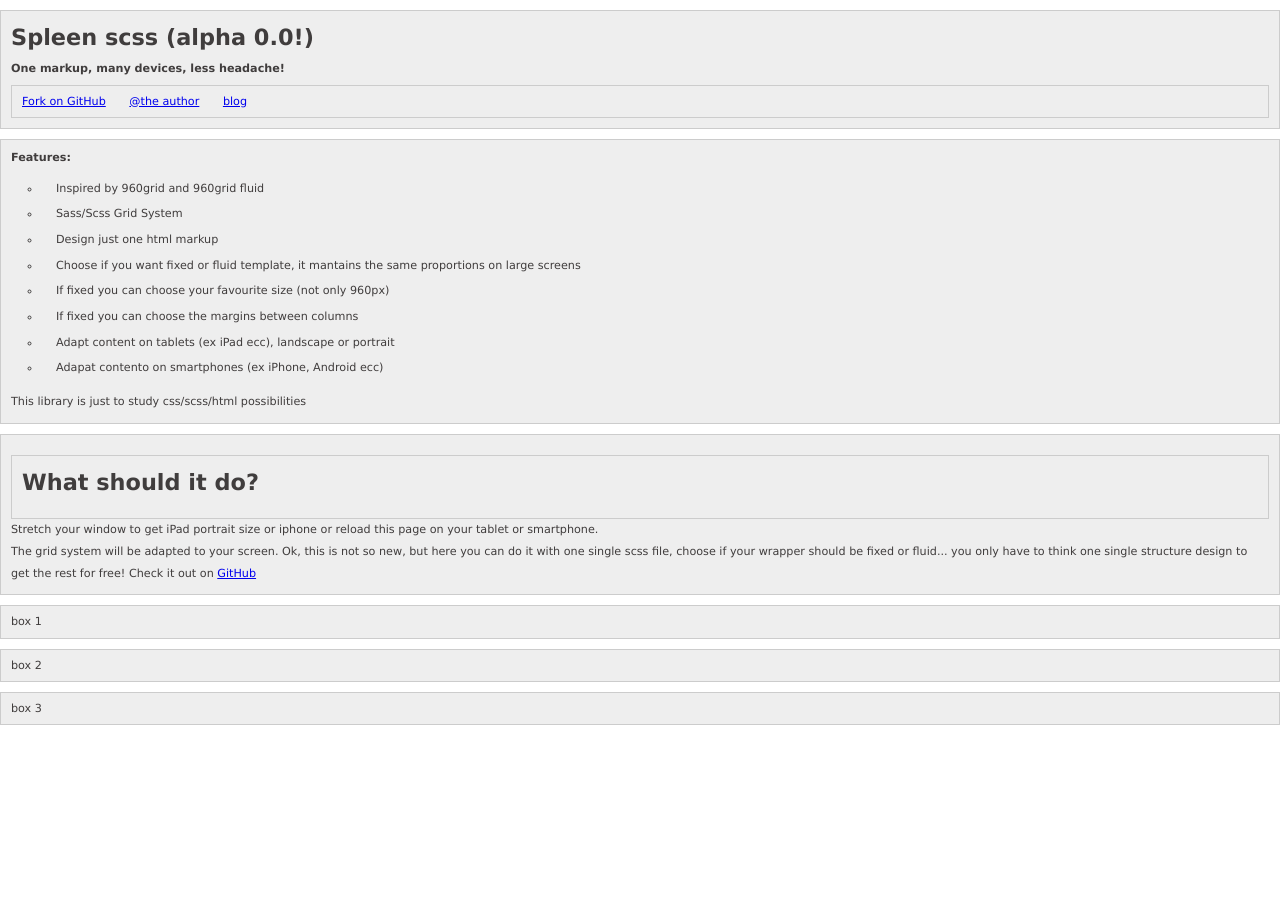
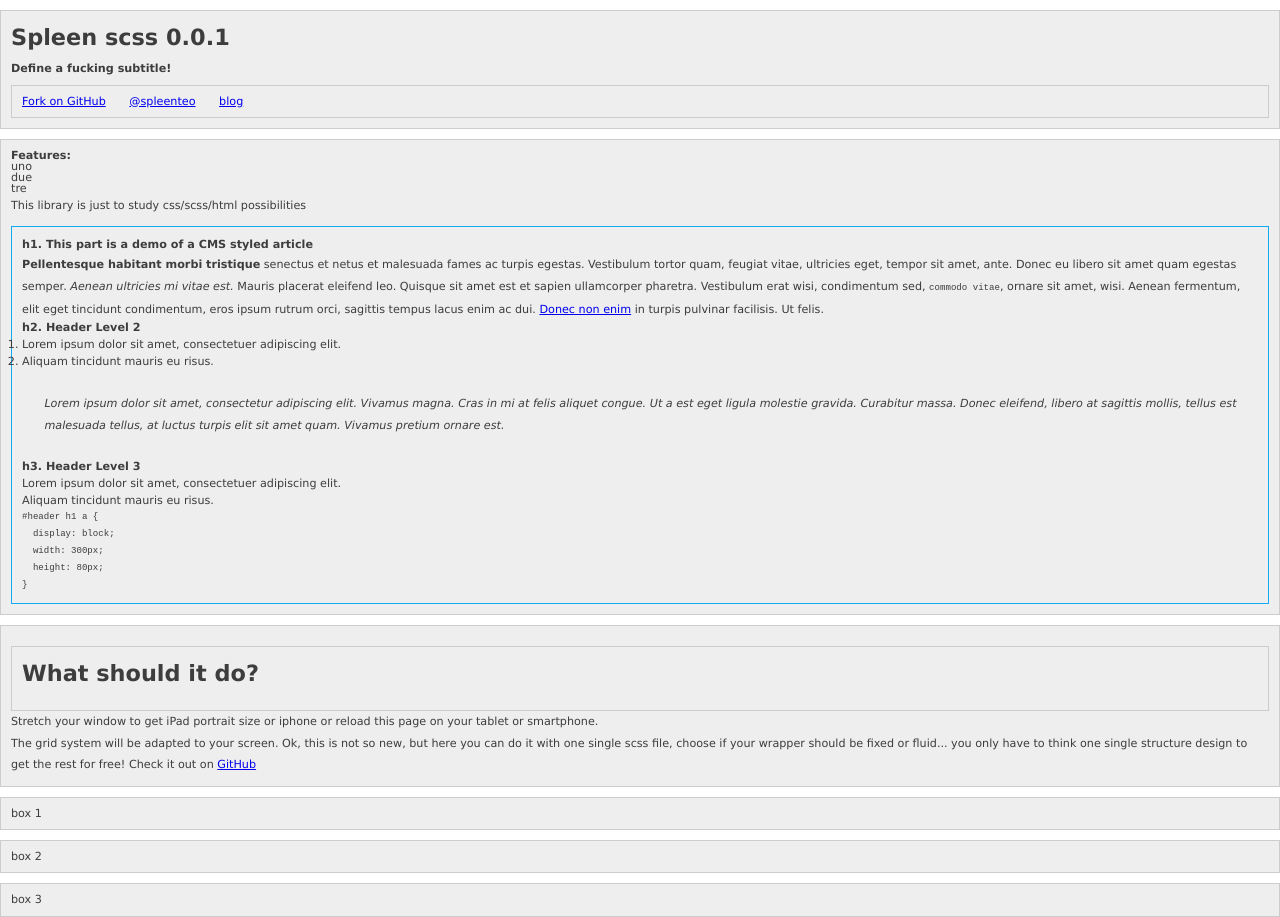
Before and after one commit to spleenteo/spleen_scss, a plain HTML site: page index.html in a window 1280 px wide. Before the commit the page ends 800 px from the top, so only its background shows below. Drawn offline with nearby package versions, Linux system fonts and the light colour scheme.

Commit message:
modified the demo file and updated modernizer

```diff
--- a/index.html
+++ b/index.html
@@ -35,36 +35,62 @@
         <div class="cell_12">
             <header>
                 <hgroup>
-                    <h1>Spleen scss (alpha 0.0!)</h1>
-                    <h2>One markup, many devices, less headache!</h2>
+                    <h1>Spleen scss 0.0.1</h1>
+                    <h2>Define a fucking subtitle!</h2>
                 </hgroup>
                 <nav>
                     <ul>
                         <li><a href="https://github.com/spleenteo/spleen_scss"  target="_blank">Fork on GitHub</a></li>
-                        <li><a href="http://twitter.com/#!/spleenteo" target="_blank">@the author</a></li>
-                        <li><a href="http://www.basictrading.biz">blog</a></li>
+                        <li><a href="http://twitter.com/#!/spleenteo" target="_blank">@spleenteo</a></li>
+                        <li><a href="http://www.cantierecreativo.net">blog</a></li>
                     </ul>
                 </nav>
             </header>
         </div>
 
         <div class="cell_8">
-            <article>
+            <section>
                 <h1>Features:</h1>
                 <ul>
-                    <li>Inspired by 960grid and 960grid fluid</li>
-                    <li>Sass/Scss Grid System</li>
-                    <li>Design just one html markup</li>
-                    <li>Choose if you want fixed or fluid template, it mantains the same proportions on large screens</li>
-                    <li>If fixed you can choose your favourite size (not only 960px)</li>
-                    <li>If fixed you can choose the margins between columns</li>
-                    <li>Adapt content on tablets (ex iPad ecc), landscape or portrait</li>
-                    <li>Adapat contento on smartphones (ex iPhone, Android ecc)</li>
+                  <li>uno</li>
+                  <li>due</li>
+                  <li>tre</li>
                 </ul>
+
                 <p>
                     This library is just to study css/scss/html possibilities
                 </p>
-            </article>
+
+                <article class="cms">
+                  <h1>h1. This part is a demo of a CMS styled article</h1>
+
+                  <p><strong>Pellentesque habitant morbi tristique</strong> senectus et netus et malesuada fames ac turpis egestas. Vestibulum tortor quam, feugiat vitae, ultricies eget, tempor sit amet, ante. Donec eu libero sit amet quam egestas semper. <em>Aenean ultricies mi vitae est.</em> Mauris placerat eleifend leo. Quisque sit amet est et sapien ullamcorper pharetra. Vestibulum erat wisi, condimentum sed, <code>commodo vitae</code>, ornare sit amet, wisi. Aenean fermentum, elit eget tincidunt condimentum, eros ipsum rutrum orci, sagittis tempus lacus enim ac dui. <a href="#">Donec non enim</a> in turpis pulvinar facilisis. Ut felis.</p>
+
+                  <h2>h2. Header Level 2</h2>
+
+                  <ol>
+                    <li>Lorem ipsum dolor sit amet, consectetuer adipiscing elit.</li>
+                    <li>Aliquam tincidunt mauris eu risus.</li>
+                  </ol>
+
+                  <blockquote><p>Lorem ipsum dolor sit amet, consectetur adipiscing elit. Vivamus magna. Cras in mi at felis aliquet congue. Ut a est eget ligula molestie gravida. Curabitur massa. Donec eleifend, libero at sagittis mollis, tellus est malesuada tellus, at luctus turpis elit sit amet quam. Vivamus pretium ornare est.</p></blockquote>
+
+                  <h3>h3. Header Level 3</h3>
+
+                  <ul>
+                    <li>Lorem ipsum dolor sit amet, consectetuer adipiscing elit.</li>
+                    <li>Aliquam tincidunt mauris eu risus.</li>
+                  </ul>
+
+                  <pre>#header h1 a {
+  display: block;
+  width: 300px;
+  height: 80px;
+}</pre>
+
+                </article>
+
+            </section>
         </div>
         <div class="cell_4">
             <aside>
--- a/scss/demo.scss
+++ b/scss/demo.scss
@@ -1,8 +1,9 @@
 @import "commons";
+@import "colors";
 body{
     font-family: "lucida grande", Tahoma, Verdana;
     font-size: 0.7em;
-    color: #403d3d;
+    color: $cGrayDark;
 
     header{
         h1{
@@ -20,15 +21,9 @@ body{
         }
     }
     article{
-        line-height: 1.4em;
-        ul{
-            margin: 10px;
-            padding-left: 20px;
-            li{
-                padding: 5px 5px 5px 15px;
-                list-style: circle;
-            }
-        }
+        border: 1px solid $cCyan;
+        padding: 10px;
+
     }
 }
 header, nav, section, article, aside{
```
Also changed, not shown: css/demo.css, js/modernizr.js.
